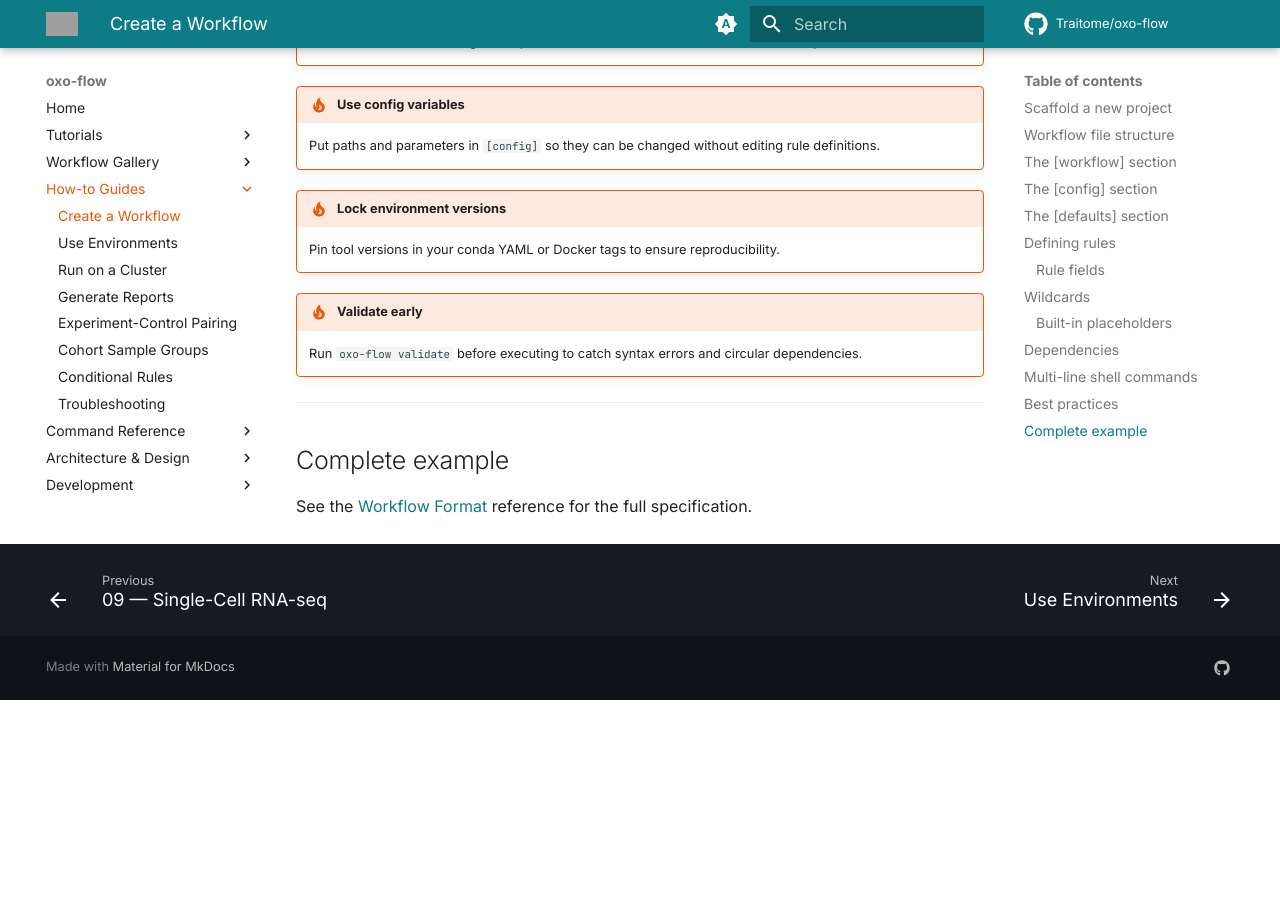
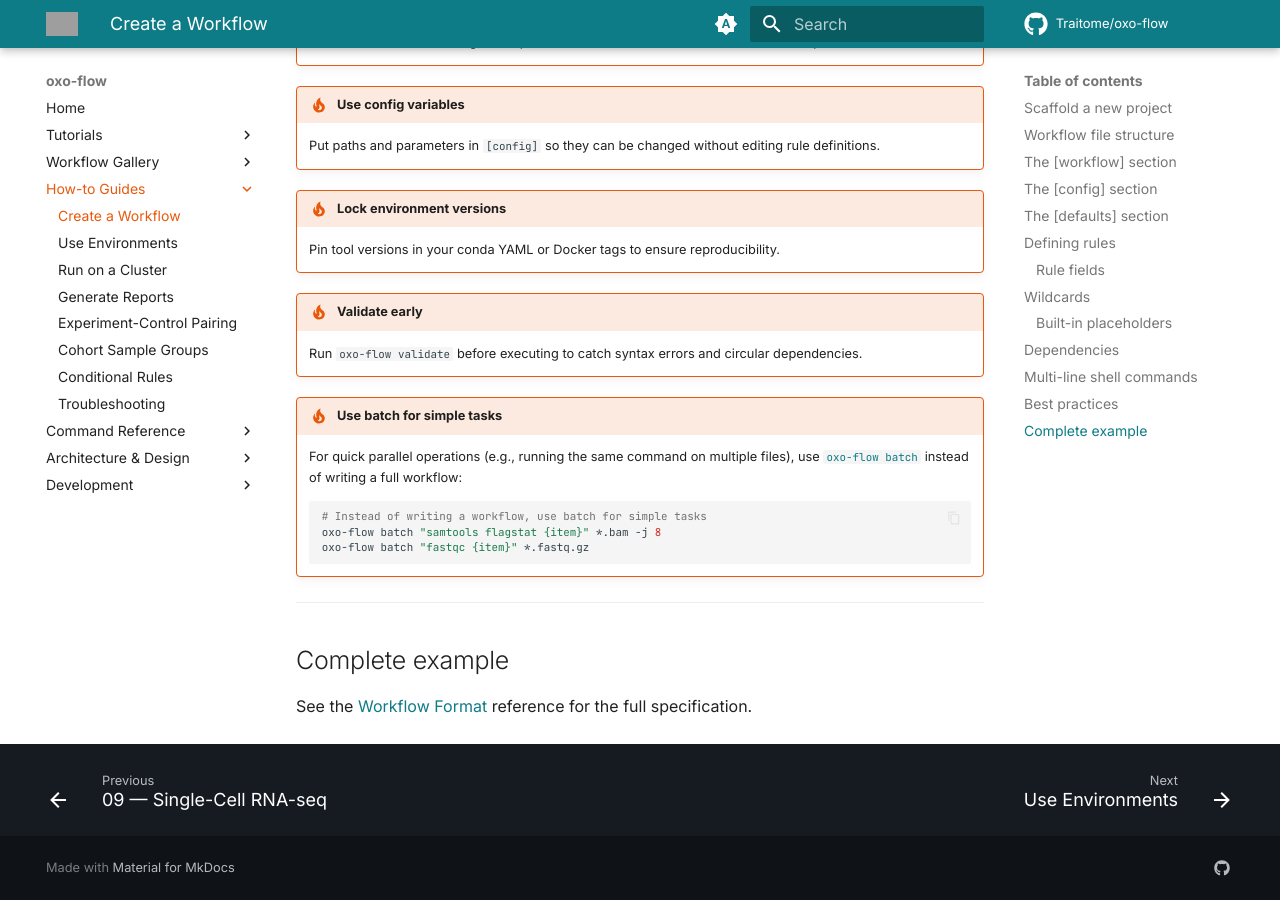
Before and after one commit to Traitome/oxo-flow, an MkDocs documentation site: the page built from docs/guide/src/how-to/create-workflow.md, in a window 1280 px wide and 900 px high, scrolled down 4134 px. Built offline with MkDocs 1.6.1 and Material for MkDocs 9.7.7, drawn with Linux system fonts in a browser that asks for light colours; comment, search, counter and statistics services are not loaded; before the commit the page ends 4834 px from its top, so only the background shows below that; grey boxes are pictures that could not be loaded.

Commit message:
docs: update CLI subcommand count and add batch references
- README.md: Update CLI commands count from 21 to 22, add batch command
- README.md: Fix architecture diagram comment (13 → 22 subcommands)
- index.md: Update command reference count (21 → 22)
- create-workflow.md: Add tip about using batch for simple tasks

````diff
--- a/docs/guide/src/how-to/create-workflow.md
+++ b/docs/guide/src/how-to/create-workflow.md
@@ -182,6 +182,14 @@
 !!! tip "Validate early"
     Run `oxo-flow validate` before executing to catch syntax errors and circular dependencies.
 
+!!! tip "Use batch for simple tasks"
+    For quick parallel operations (e.g., running the same command on multiple files), use [`oxo-flow batch`](../commands/batch.md) instead of writing a full workflow:
+    ```bash
+    # Instead of writing a workflow, use batch for simple tasks
+    oxo-flow batch "samtools flagstat {item}" *.bam -j 8
+    oxo-flow batch "fastqc {item}" *.fastq.gz
+    ```
+
 ---
 
 ## Complete example
````
Also changed, not shown: docs/guide/src/index.md (+1 -1 lines), README.md.
